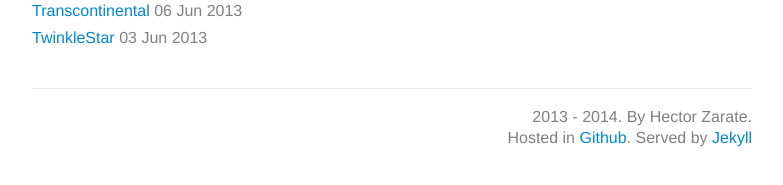
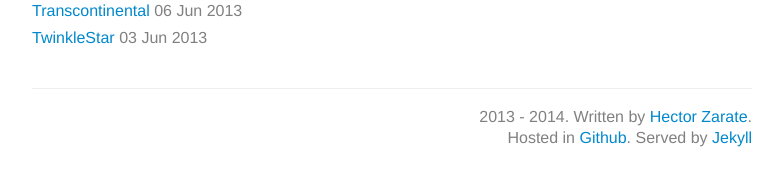
Before and after one commit to ChocoChipset/iOSCowboy.github.io, a Jekyll site: the page built from index.html, in a window 1280 px wide and 900 px high, scrolled down 4973 px. Shown: the part 712-897 px from the top of the window, without its empty margins (248-1031 px from the left). Built offline with Jekyll 4.4.1, drawn with Linux system fonts in a browser that asks for light colours; Markdown is read by kramdown in place of the engine named in the settings; the list of posts is cut into pages by our own code.

Commit message:
Added link to Google+

```diff
--- a/_layouts/default.html
+++ b/_layouts/default.html
@@ -18,7 +18,7 @@
 			{{ content }}
 
 		<footer>
-		<small>2013 - 2014. By Hector Zarate. <br />Hosted in <a href="https://github.com/iOSCowboy/iOSCowboy.github.io">Github</a>. Served by <a href="http://jekyllrb.com">Jekyll</a></small>
+		<small>2013 - 2014. Written by <a href="https://plus.google.com/101131853640468147258/about">Hector Zarate</a>.<br />Hosted in <a href="https://github.com/iOSCowboy/iOSCowboy.github.io">Github</a>. Served by <a href="http://jekyllrb.com">Jekyll</a></small>
 		</footer>
 	</div>
 </body>
```
